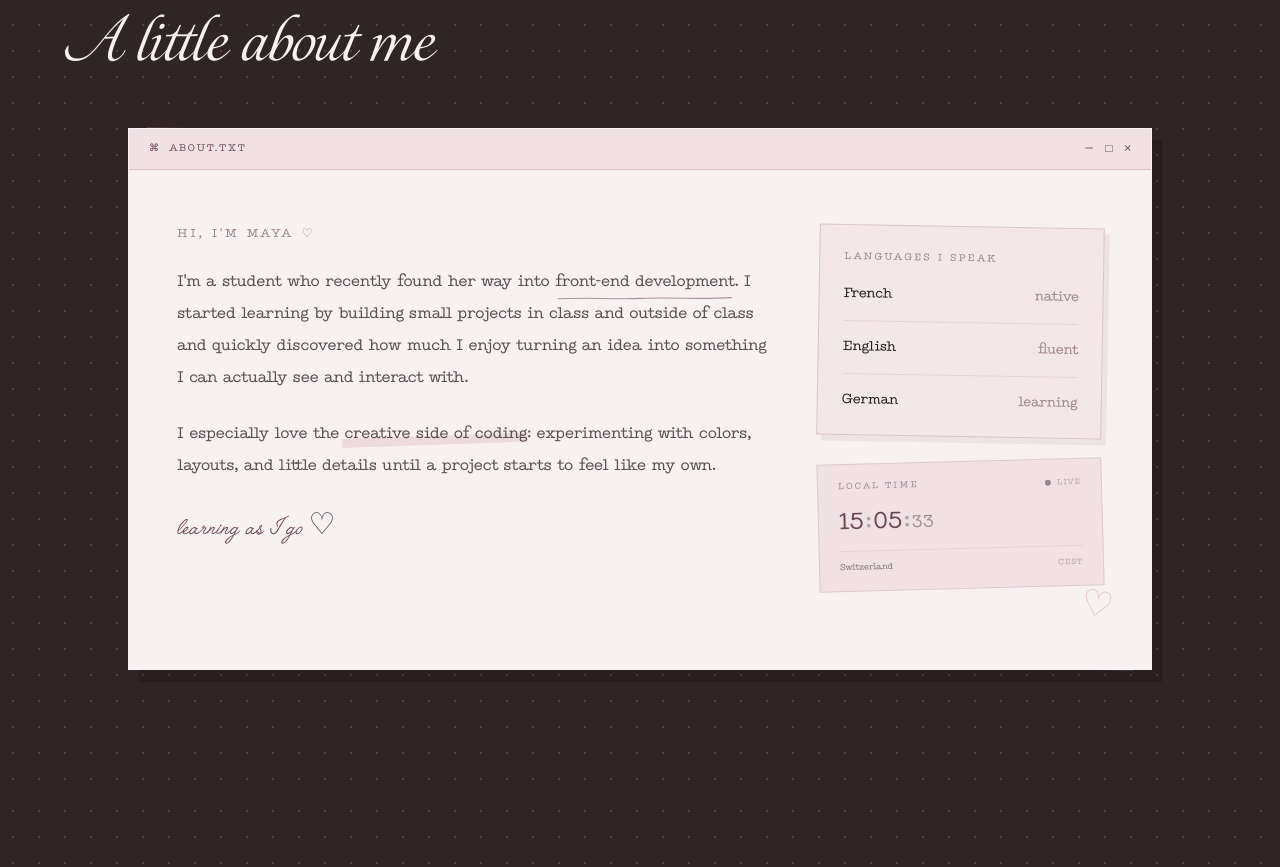
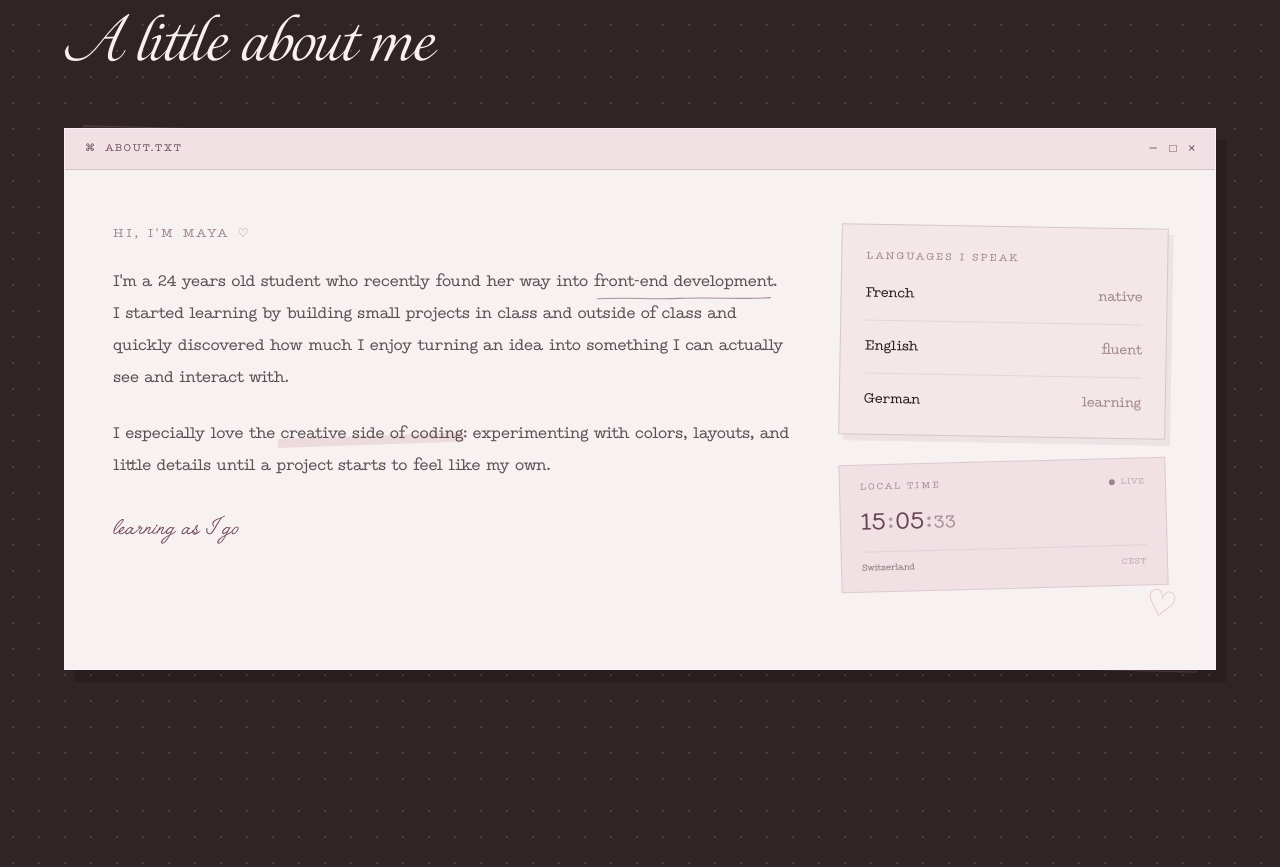
Before and after one commit to bldyonyx/Portfolio, a React app: page / in a window 1280 px wide. Shown: the part 700-1567 px from the top of the page. Built offline with nearby package versions, Linux system fonts and the light colour scheme; no server answers; the HTML template or start-up script is replaced by a standard one.

Commit message:
refactor: simplify About component layout and update personal description

```diff
--- a/src/components/About.jsx
+++ b/src/components/About.jsx
@@ -20,7 +20,7 @@ function About() {
         </div>
 
         {/* ABOUT WINDOW */}
-        <div className="relative mx-auto max-w-5xl">
+        <div className="relative">
           {/* PAPER BEHIND */}
           <div className="absolute inset-3 rotate-[1.5deg] border border-paper/10 bg-wine/25" />
 
@@ -50,11 +50,12 @@ function About() {
 
                 <div className="space-y-6 font-typewriter text-sm leading-7 text-ink/75 md:text-base md:leading-8">
                   <p>
-                    I&apos;m a student who recently found her way into{' '}
+                    I&apos;m a 24 years old student who recently found her way into{' '}
                     <AnnotatedText type="underline">
                       front-end development
                     </AnnotatedText>
-                    . I started learning by building small projects in class
+                    . <br />
+                    I started learning by building small projects in class
                     and outside of class and quickly discovered how much I
                     enjoy turning an idea into something I can actually see
                     and interact with.
@@ -75,7 +76,7 @@ function About() {
 
                 {/* HANDWRITTEN NOTE */}
                 <p className="mt-8 font-hand text-3xl text-wine">
-                  learning as I go ♡
+                  learning as I go
                 </p>
               </div>
 
```
